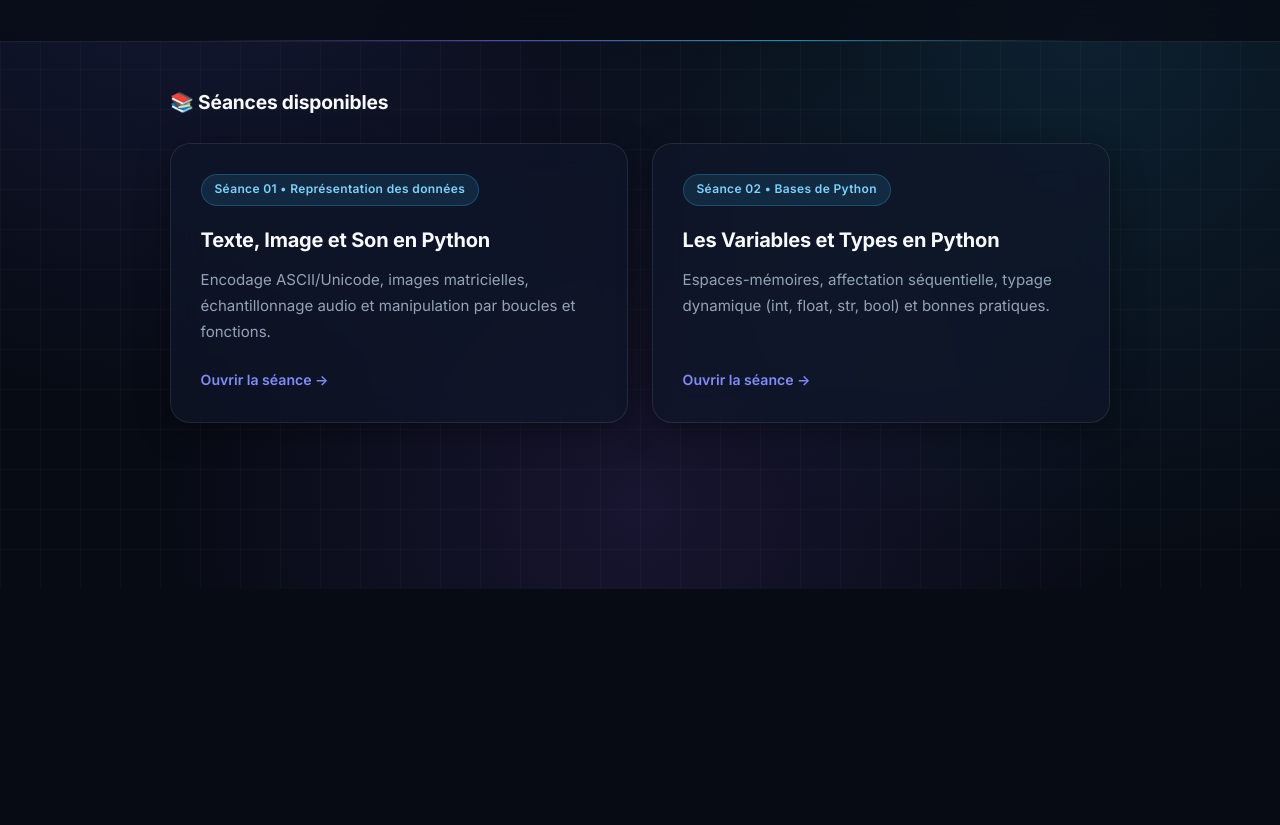
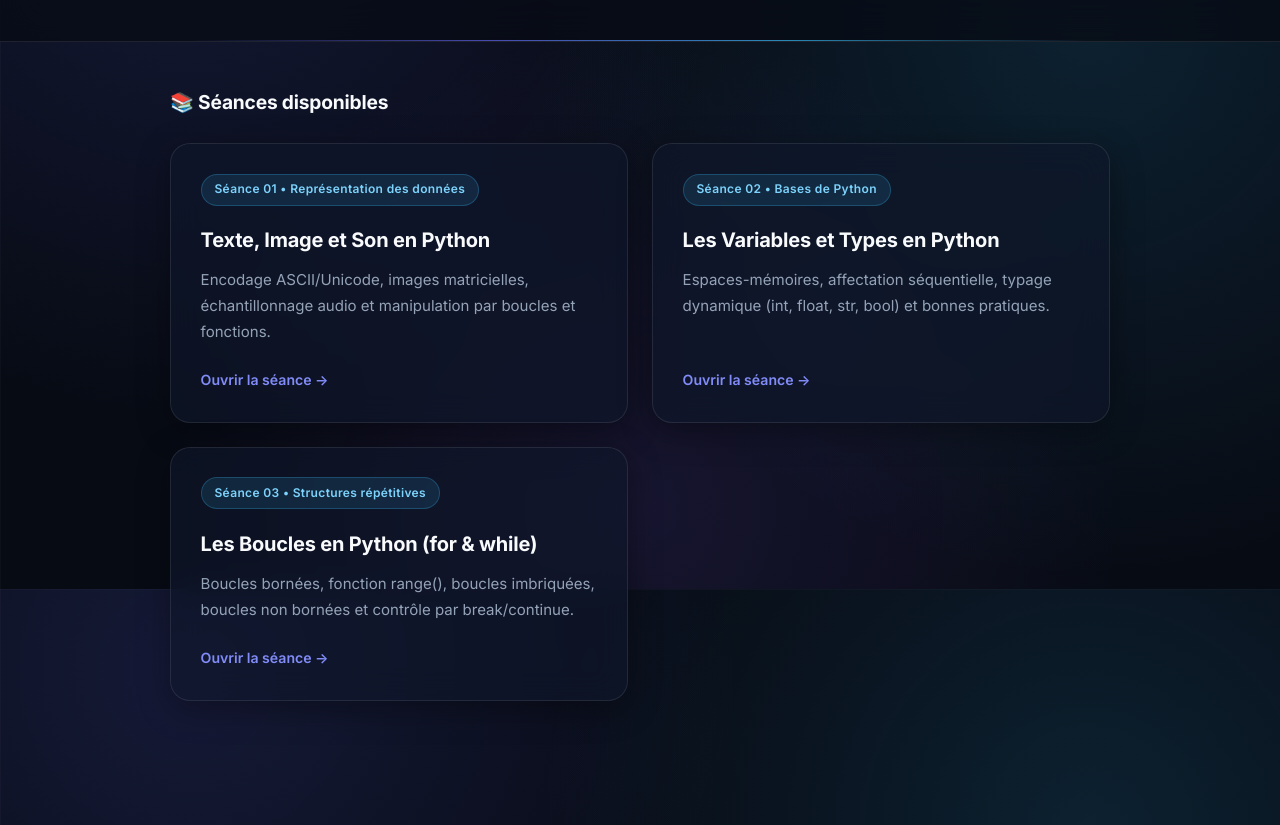
Before and after one commit to gfauveau/cours-visio, a plain HTML site: page index.html in a window 1280 px wide. Shown: the part 211-1036 px from the top of the page. Before the commit the page ends 800 px from the top, so only its background shows below. Drawn offline with Linux system fonts and the light colour scheme.

Commit message:
Update index.html

```diff
--- a/index.html
+++ b/index.html
@@ -33,8 +33,16 @@
                     <h3>Les Variables et Types en Python</h3>
                     <p>Espaces-mémoires, affectation séquentielle, typage dynamique (int, float, str, bool) et bonnes pratiques.</p>
                 </div>
-    <div class="card-footer">Ouvrir la séance →</div>
-</a>
+                <div class="card-footer">Ouvrir la séance →</div>
+            </a>
+            <a href="seance-3.html" class="card">
+                <div>
+                    <span class="badge">Séance 03 • Structures répétitives</span>
+                    <h3>Les Boucles en Python (for &amp; while)</h3>
+                    <p>Boucles bornées, fonction range(), boucles imbriquées, boucles non bornées et contrôle par break/continue.</p>
+                </div>
+                <div class="card-footer">Ouvrir la séance →</div>
+            </a>
         </div>
     </main>
 </body>
```
